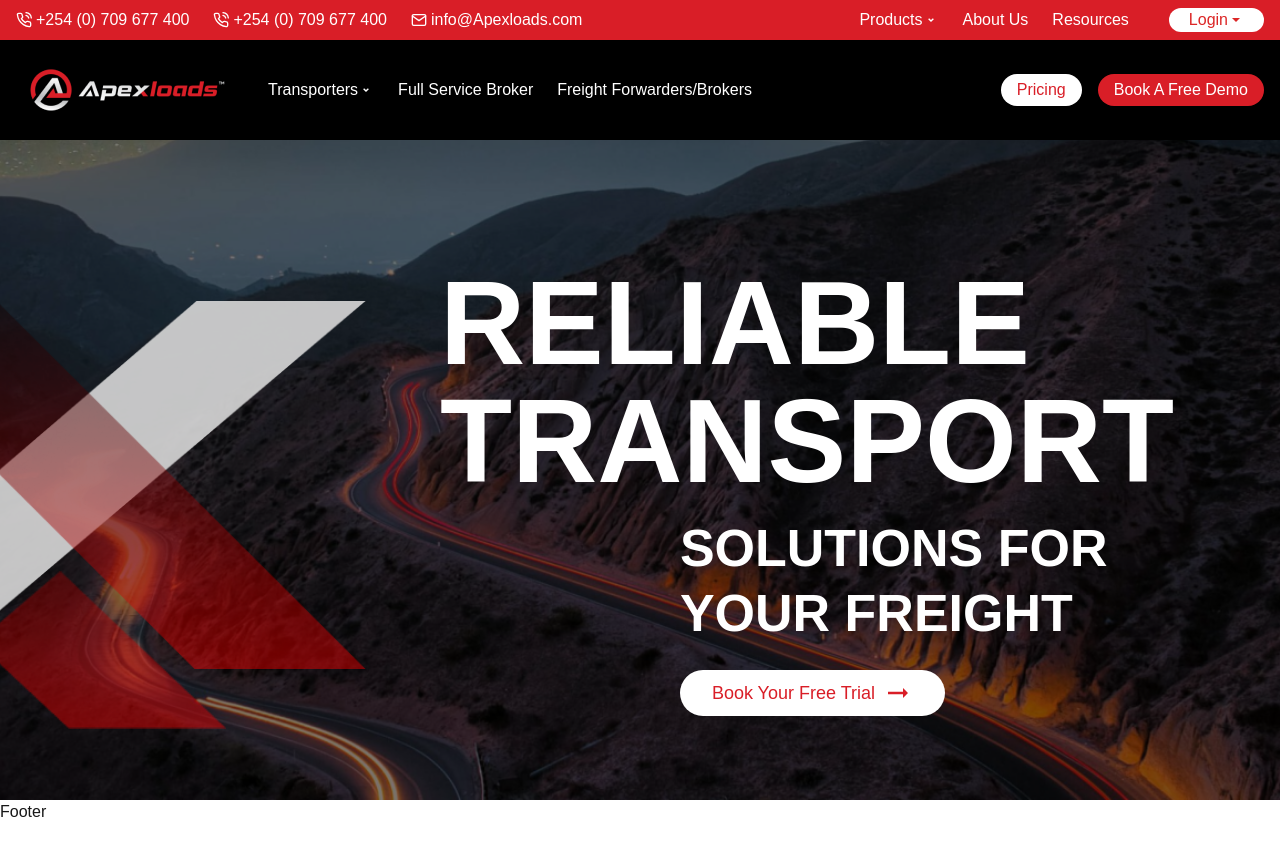
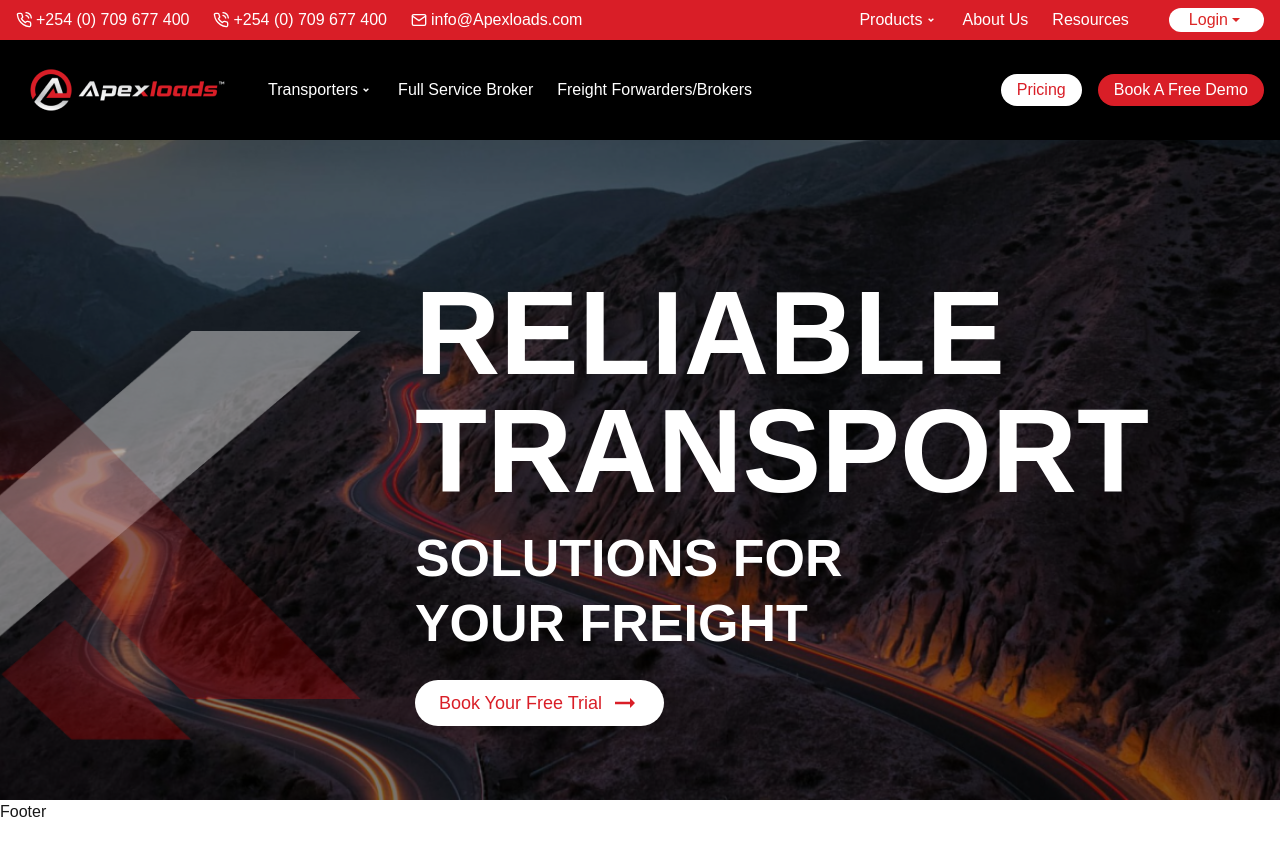
Before and after one commit to mahapara24/travel-mitsol, a Next.js app: page / in a window 1280 px wide. Shown: the top 856 px of the page. After the commit the page ends 824 px from the top, so only its background shows below. Built offline with nearby package versions, Linux system fonts and the light colour scheme.

Commit message:
hero created

```diff
--- a/src/app/components/Header.jsx
+++ b/src/app/components/Header.jsx
@@ -20,9 +20,9 @@ const Header = () => {
   };
 
   return (
-    <>
+    <div className="overflow-hidden">
       {/* Small Screen Navbar */}
-      <header className="lg:hidden bg-black text-white py-4 fixed top-0 left-0 w-full z-20">
+      <header className="lg:hidden overflow-hidden bg-black text-white py-4 fixed top-0 left-0 w-full z-20">
         <div className="container mx-auto flex justify-between items-center px-4">
           {/* Logo */}
           <div className="flex items-center space-x-4">
@@ -236,7 +236,7 @@ const Header = () => {
           </div>
         </header>
       </div>
-    </>
+    </div>
   );
 };
 
--- a/src/app/components/HomePage/Hero.jsx
+++ b/src/app/components/HomePage/Hero.jsx
@@ -8,18 +8,18 @@ import { MdArrowRightAlt } from "react-icons/md";
 const Hero = () => {
   return (
     <section
-      className="relative w-full h-screen  pt-60 bg-cover bg-center bg-no-repeat flex items-center justify-center"
+      className="relative w-full h-screen overflow-hidden   bg-cover bg-center bg-no-repeat flex items-center justify-center"
       style={{ backgroundImage: `url(${bgImage.src})` }}
     >
       {/* Optional overlay */}
       <div className="absolute inset-0 bg-black opacity-50 pointer-events-none"></div>
 
       {/* Container for the X vector images */}
-      <div className="relative z-10 top-[-150px] flex items-center justify-center">
+      <div className="relative z-10 flex items-center justify-center flex-col md:flex-row">
         {/* X vector on the left */}
-        <div className="relative flex flex-col justify-center items-center w-[350px] h-auto mr-8">
+        <div className="relative flex flex-col justify-center items-center w-[300px] h-auto mr-8">
           {/* First vector (bottom-left diagonal) */}
-          <div className="absolute transform rotate-4 opacity-90 w-[400px] h-[800px] left-[-60px] bottom-[-500px]">
+          <div className="absolute transform  opacity-50 w-[300px] md-w- h-[600px] left-[-60px] md:left-[-90px] bottom-[-500px] md:w-[400px] md:h-[800px]">
             <Image
               src={vectorX1}
               alt="Left diagonal vector"
@@ -29,7 +29,7 @@ const Hero = () => {
           </div>
 
           {/* Third vector (overlapping in the center) */}
-          <div className="absolute opacity-90 w-[400px] h-[800px] left-[-60px] top-[-300px] bottom-6">
+          <div className="absolute opacity-50 w-[300px] h-[600px] left-[-60px] md:left-[-90px] top-[-170px] md:top-[-300px] md:w-[400px] md:h-[800px]">
             <Image
               src={vectorX3}
               alt="Center vector"
@@ -39,7 +39,7 @@ const Hero = () => {
           </div>
 
           {/* Second vector (right-to-left diagonal overlapping the third vector) */}
-          <div className="absolute transform rotate-[0deg] opacity-90 w-[250px] h-[200px] left-[-50px] top-[180px] z-20">
+          <div className="absolute  opacity-50 w-[200px] h-[150px] left-[-20px] top-[250px] md:left-[-80px] md:top-[220px] z-20 md:w-[250px] md:h-[120px]">
             <Image
               src={vectorX2}
               alt="Right diagonal vector"
@@ -50,17 +50,17 @@ const Hero = () => {
         </div>
 
         {/* Text on the right side */}
-        <div className="text-white text-left pt-40 ml-8">
-          <h1 className="text-[] md:text-[118px] mt-20 mr-20 font-extrabold leading-none">
+        <div className="text-white text-left pt-20 z-20 sm:pt-40 md:pt-40 ml-24 text-wrap md:ml-8">
+          <h1 className="text-[62px] md:text-[118px] mt-10 mr-20 font-extrabold leading-none">
             RELIABLE
             <br /> TRANSPORT
           </h1>
-          <div className="ml-60">
-            <p className="mt-4 text-2xl md:text-[52px] leading-tight font-extrabold">
+          <div className="mt-4">
+            <p className="mt-4 text-[24px]  md:text-[52px] leading-tight font-extrabold">
               SOLUTIONS FOR
               <br /> YOUR FREIGHT
             </p>
-            <button className="mt-6 px-8 flex justify-between space-x-10 items-center py-2 bg-white text-custom-red text-lg md:text-[18px] rounded-full font-normal duration-300 hover:text-white hover:bg-custom-red">
+            <button className="mt-6 px-6 flex justify-between space-x-2 items-center py-2 bg-white text-custom-red text-[18px] rounded-full font-normal duration-300 hover:text-white hover:bg-custom-red">
               Book Your Free Trial{" "}
               <span className="ml-2">
                 <MdArrowRightAlt size={30} />
```
